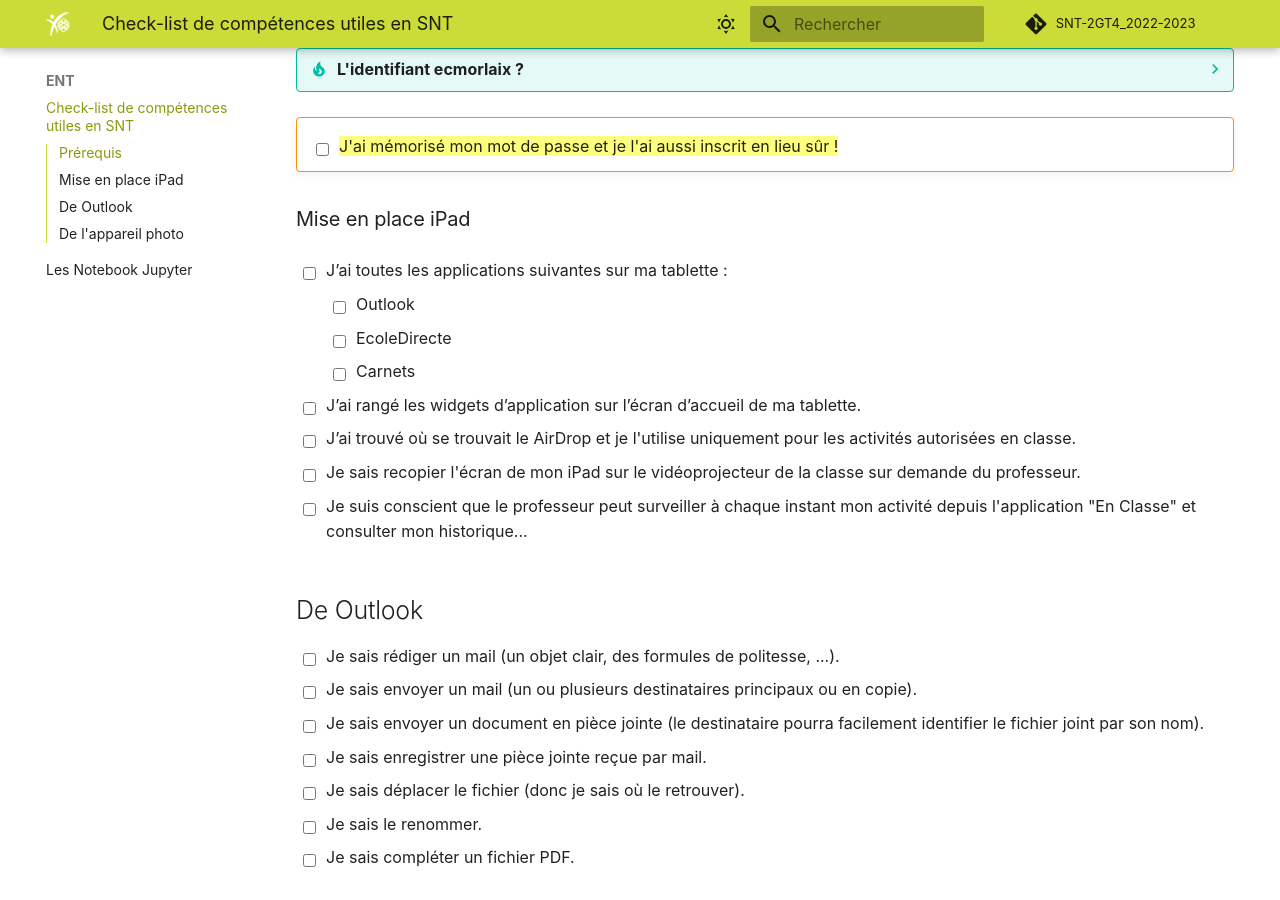
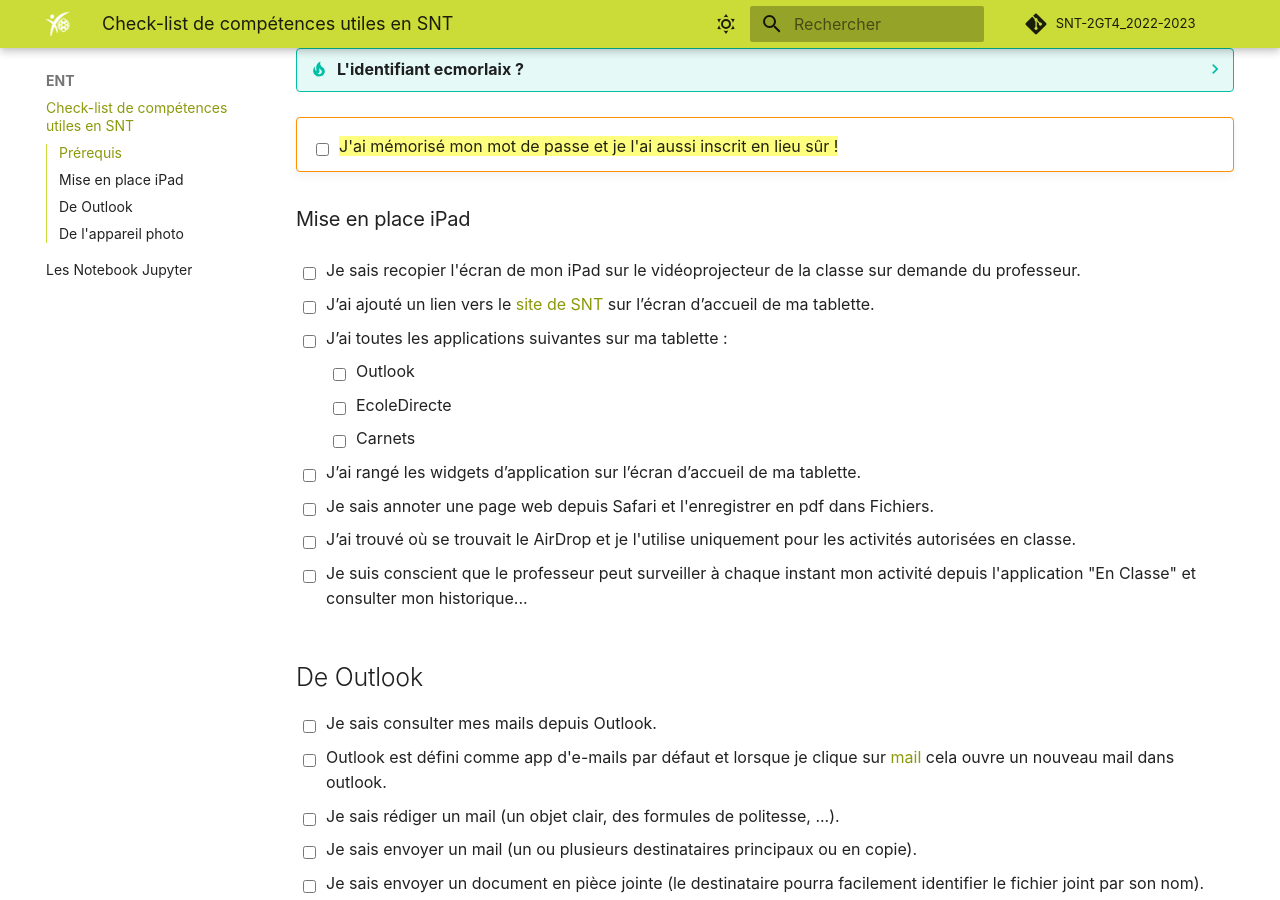
Before and after one commit to ericECmorlaix/SNT-2GT4_2022-2023, an MkDocs documentation site: the page built from docs/competences_SNT.md, in a window 1280 px wide and 900 px high, scrolled down 276 px. Built offline with MkDocs 1.6.1 and Material for MkDocs 9.7.7, drawn with Linux system fonts in a browser that asks for light colours; comment, search, counter and statistics services are not loaded.

Commit message:
MAJ 0912

```diff
--- a/docs/competences_SNT.md
+++ b/docs/competences_SNT.md
@@ -13,6 +13,10 @@
 
 ### Mise en place iPad
 
+- [ ] Je sais recopier l'écran de mon iPad sur le vidéoprojecteur de la classe sur demande du professeur.
+
+- [ ] J’ai ajouté un lien vers le [site de SNT](https://ericecmorlaix.github.io/SNT-2GT4_2022-2023/){target=_blank} sur l’écran d’accueil de ma tablette.
+
 - [ ] J’ai toutes les applications suivantes sur ma tablette :
     - [ ] Outlook
     - [ ] EcoleDirecte
@@ -20,14 +24,15 @@
 
 - [ ] J’ai rangé les widgets d’application sur l’écran d’accueil de ma tablette.
 
+- [ ] Je sais annoter une page web depuis Safari et l'enregistrer en pdf dans Fichiers.
+
 - [ ] J’ai trouvé où se trouvait le AirDrop et je l'utilise uniquement pour les activités autorisées en classe.
-
-- [ ] Je sais recopier l'écran de mon iPad sur le vidéoprojecteur de la classe sur demande du professeur.
 
 - [ ] Je suis conscient que le professeur peut surveiller à chaque instant mon activité depuis l'application "En Classe" et consulter mon historique...
 
 ## De Outlook
-
+- [ ] Je sais consulter mes mails depuis Outlook.
+- [ ] Outlook est défini comme app d'e-mails par défaut et lorsque je clique sur [mail](mailto:eric.madec@ecmorlaix.fr) cela ouvre un nouveau mail dans outlook.
 - [ ] Je sais rédiger un mail (un objet clair, des formules de politesse, ...).
 - [ ] Je sais envoyer un mail (un ou plusieurs destinataires principaux ou en copie).
 - [ ] Je sais envoyer un document en pièce jointe (le destinataire pourra facilement identifier le fichier joint par son nom).
```
Also changed, not shown: docs/Web/index.md (+12 -9 lines), docs/index.md (+42 -21 lines).
